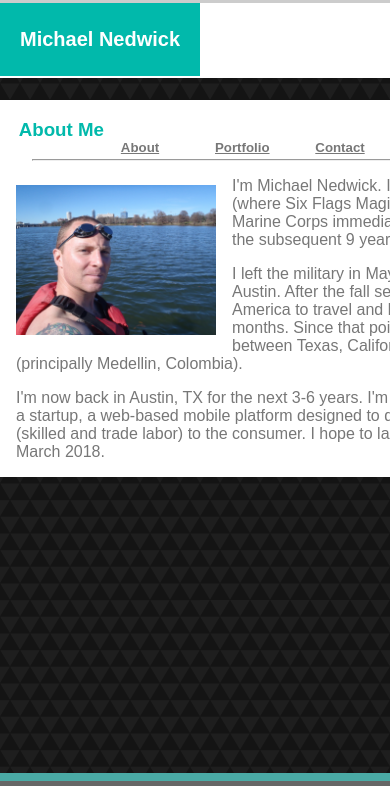
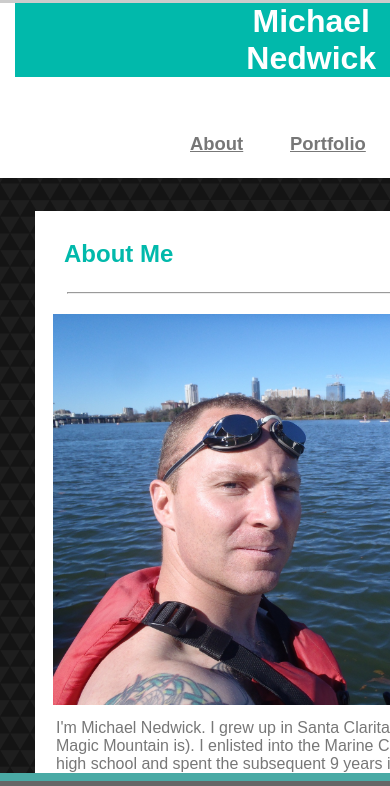
Before and after one commit to michaelgalt1984/Responsive-Portfolio, a plain HTML site: page index.html in a window 390 px wide. Shown: the top 786 px of the page. Drawn offline with Linux system fonts and the light colour scheme.

Commit message:
Got index working properly, time for the portfolio and the contact page.

```diff
--- a/assets/css/style.css
+++ b/assets/css/style.css
@@ -264,3 +264,130 @@ footer {
 	border-width: 8px 0px 0px 0px;
 	border-color: #4aaaa5;
 }
+
+@media screen and (max-width: 980px) and (min-width: 769px) {
+    #wrapper {
+        width: 980px;
+    }
+}
+
+@media screen and (max-width: 768px) and (min-width: 641px) {
+    header {
+      width: 100%;
+      padding-right: 10px;
+      padding-left: 10px;
+      font-size: smaller;
+    }
+
+/*    #main-container {
+      width: 90%;
+      margin-left: 25px;
+      margin-right: 25px;
+      font-size: smaller;
+
+    }
+
+    container img {
+      width: 30%;
+      float: right;
+
+    }
+
+    #contact-form {
+      font-size-adjust: smaller;
+    }*/
+
+    .links {
+    	display: inline-block;
+    }
+}
+
+@media screen and (max-width: 640px) {
+
+    header {
+      position: static;
+      max-width: 620px;
+      padding-right: 10px;
+      padding-left: 10px;
+      padding-bottom: 100px;
+      font-size: smaller;
+      margin-bottom: 0;
+    }
+
+    h1 {
+    	margin-top: -20px;
+    	margin-left: -30px;
+    	margin-bottom: 0px;
+    	width: 100%;
+    	padding-right: 130%;
+    	padding-left: 130%;
+    	padding-top: 0px;
+    	padding-bottom: 0px;
+    	width: 135%;
+		font-size: xx-large;
+    }
+
+    h3 {
+    	font-size: x-large;
+    }
+
+    p {
+    	font-size: larger;
+    }
+
+    .links {
+    	clear: both;
+
+    }
+
+    #portfolio, #contact, #about {
+    	position: relative;
+    	right: 220px;
+    	font-size: 2em;
+    }
+
+	#bio_image {
+		margin-top: 0px;
+		padding: 5px;
+		max-width: 550px;
+	}
+
+    #bio_image img {
+    	width: 95%;
+    }
+
+    #connect_with_me {
+    	margin-bottom: 100px;
+    	margin-top: 0px;
+    	margin-right: 80px;
+    	font-size: larger;
+    	float-left;
+    	width: 560px;
+    }
+
+    /*#logo {
+      width: 100%;
+    }
+
+    nav {
+      position: static;
+      float: left;
+      padding-left: 20%;
+      padding-right: 20%;
+    }
+
+    .main-section {
+      margin-right: 0;
+    }*/
+
+    #wrapper {
+        width: 640px;
+        margin-top: 0;
+        margin-bottom: 0;
+        margin-left: 25px;
+        margin-right: 25px;
+        padding: 10px;
+        padding-top: 20px;
+        font-size: smaller;
+    }
+}
```
